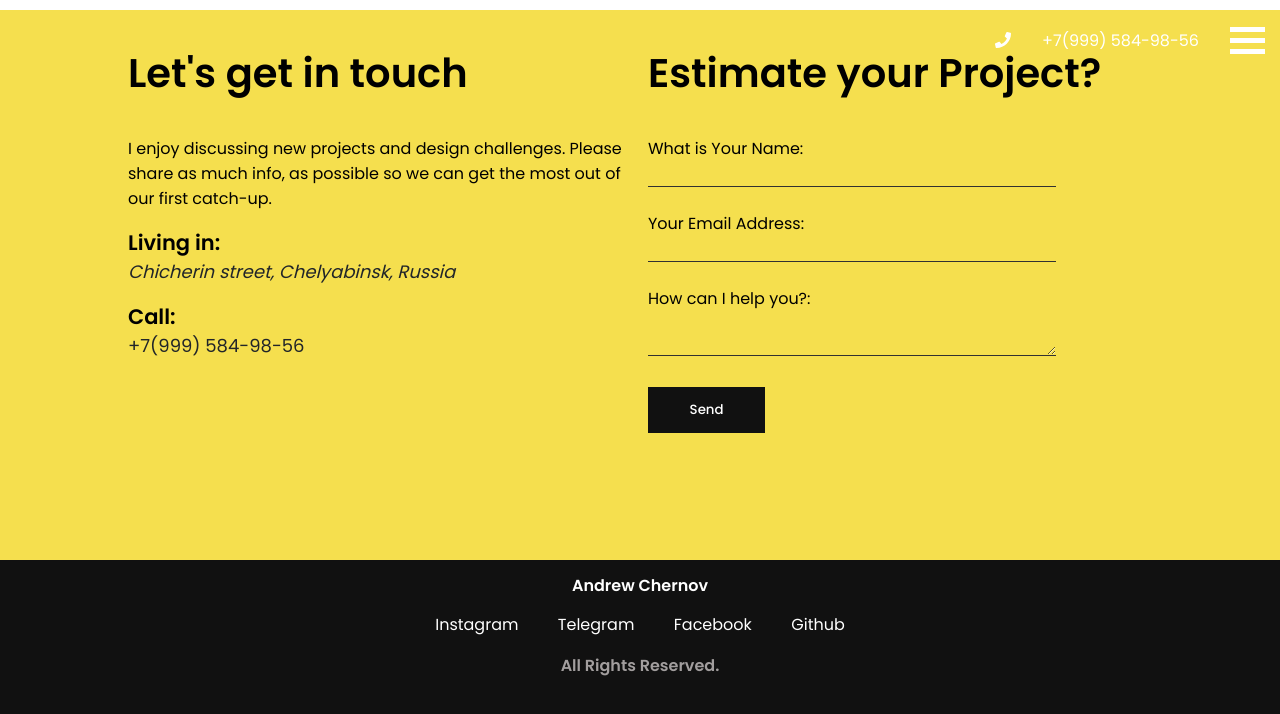
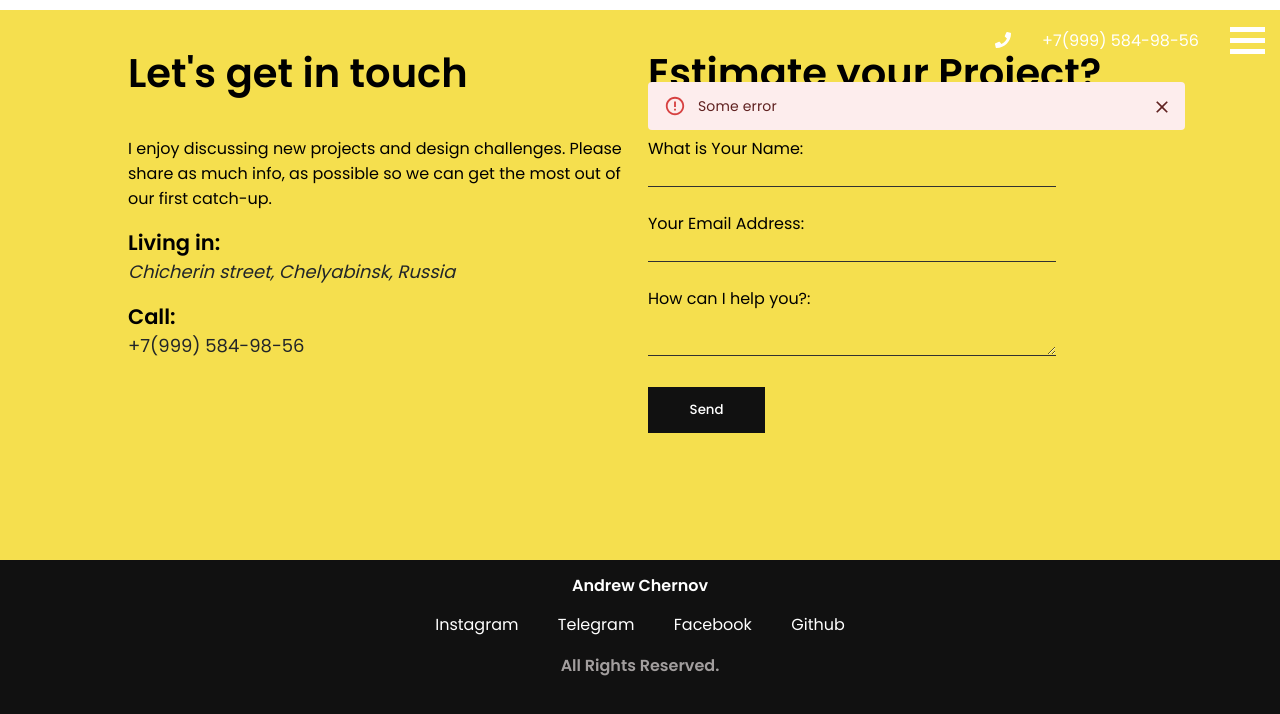
Before and after one commit to AndrewChernoff/portfolio, a React (Create React App) app: page / in a window 1280 px wide. Both pictures are taken after typing "Sample", "name@example.com", "Sample" into the empty fields and a click on the button "Send". Shown: the part 3386-4100 px from the top of the page. Built offline with nearby package versions, Linux system fonts and the light colour scheme; no server answers.

Commit message:
notification

```diff
--- a/src/App.css
+++ b/src/App.css
@@ -3,3 +3,7 @@
 * {
     font-family: 'Poppins', sans-serif;
 }
+
+button {
+    cursor: pointer;
+}
--- a/src/components/Contact/ContactForm/ContactForm.jsx
+++ b/src/components/Contact/ContactForm/ContactForm.jsx
@@ -1,9 +1,10 @@
-import React from 'react';
+import React, { useState } from 'react';
  import { Formik, Form, Field } from 'formik';
  import * as Yup from 'yup';
 import style from './ContactForm.module.scss'
 import Rotate from 'react-reveal/Rotate';
 import axios from 'axios';
+import Alert from '@mui/material/Alert';
 
  const SignupSchema  = Yup.object().shape({
    name: Yup.string()
@@ -18,12 +19,36 @@ import axios from 'axios';
  });
 
 const ContactFrom = () => {
+
+  const [open, setOpen] = useState(false);
+  const [status, setStatus] = useState('')
+
+  const handleClick = () => {
+    setOpen(true);
+  };
+
+    const handleClose = (event) => {
+    setOpen(false);
+  };
+
 /* 'http://localhost:3010/sendMessage' */
-  const sendFormData = (data) => {
-    axios.post('https://gmail-smtp-eta.vercel.app/sendMessage', data, {headers: {
-      'Content-Type': 'application/json'
-  }})
-  }
+  const sendFormData = async (data) => {
+    try {
+      await axios.post("https://gmail-smtp-eta.vercel.app/sendMessage", data, {
+        headers: {
+          "Content-Type": "application/json",
+        },
+      });
+        setStatus("success");
+        setOpen(true);
+    } catch (e) {
+        setStatus("error");
+        setOpen(true);
+
+    } finally {
+      setTimeout(() => setOpen(false), 5000)
+    }
+  };
 
   return <Rotate top right>
   <div className={style.my__form}>
@@ -44,6 +69,10 @@ const ContactFrom = () => {
      >
        {({ errors, touched }) => (
          <Form >
+
+        {open && <Alert onClose={handleClose} severity={status} sx={{ width: '70%'}} style={{position:'fixed', width: '100%',left: '0', top: '10%', zIndex:'1'}}>
+            {status === 'error' ? 'Some error ' : 'This is a success message!'}
+          </Alert>}
 
           <div className={style.field__wrapper}>
            <label htmlFor='name'>What is Your Name:</label>
@@ -66,6 +95,7 @@ const ContactFrom = () => {
          </Form>
        )}
      </Formik>
+
    </div>
    </Rotate>
 
```
Also changed, not shown: package.json (+4 -3 lines), 1 other file (tests, documents, lock files or other folders).
